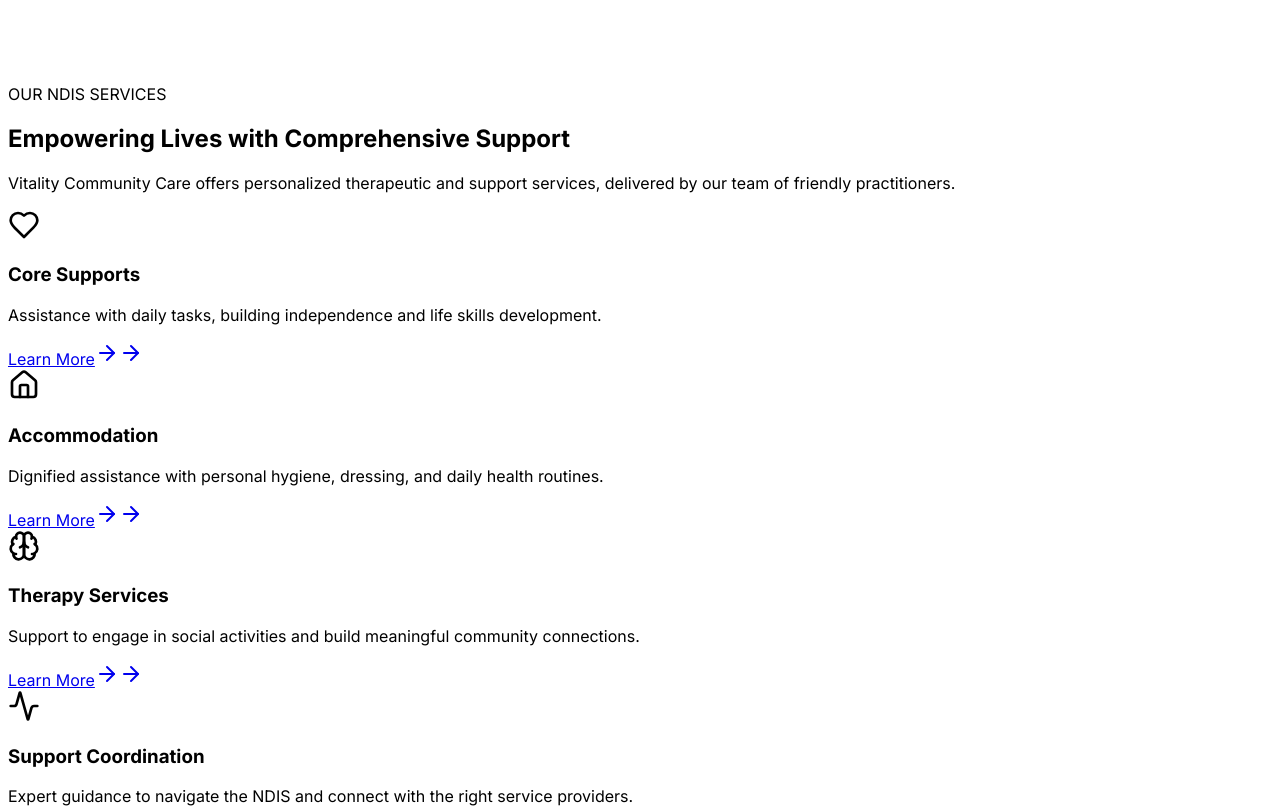
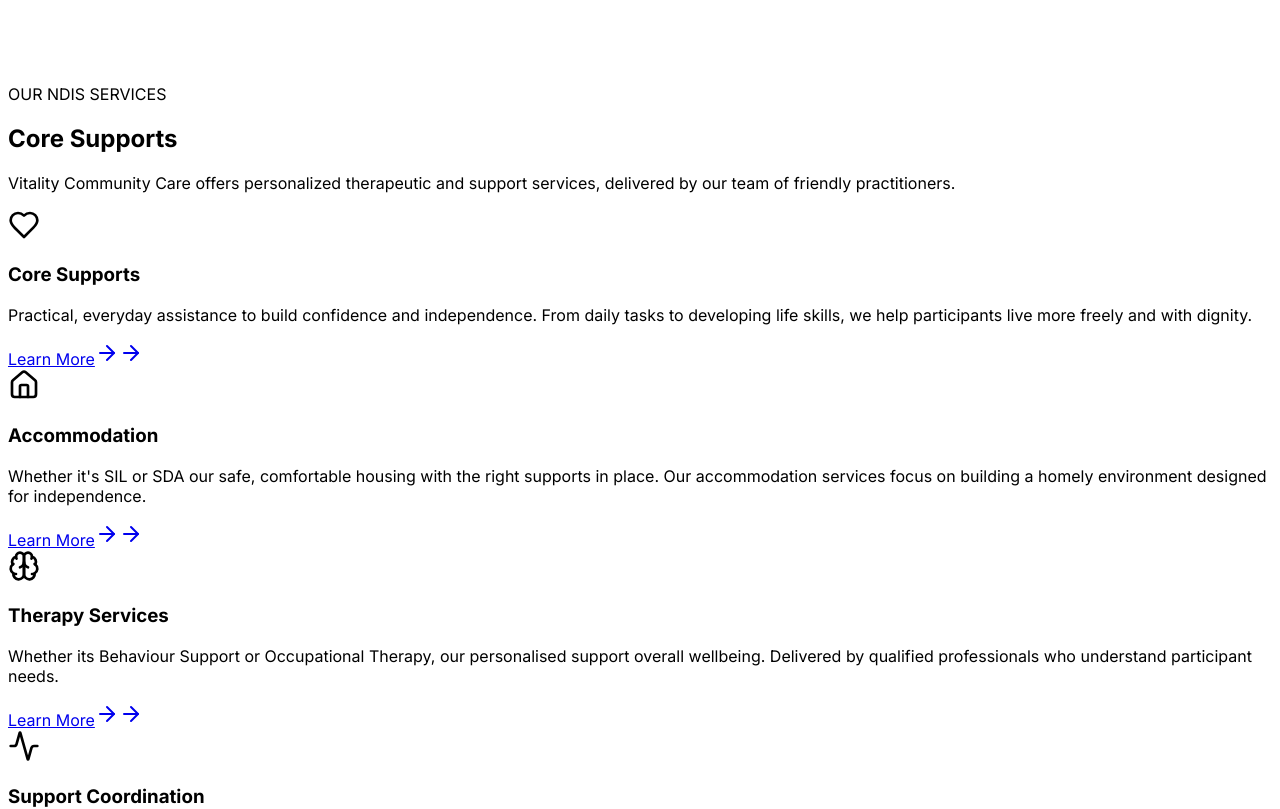
Before and after one commit to faysalabdi/VitalityCare, a React (Vite) app in the folder client/: page / in a window 1280 px wide. Shown: the part 4980-5789 px from the top of the page. Built offline with nearby package versions, Linux system fonts and the light colour scheme.

Commit message:
update servicehighlights content

```diff
--- a/client/src/components/home/ServiceHighlights.tsx
+++ b/client/src/components/home/ServiceHighlights.tsx
@@ -28,7 +28,7 @@ const ServiceHighlights = () => {
       id: "core-supports",
       title: "Core Supports",
       slug: "core-supports",
-      shortDescription: "Assistance with daily tasks, building independence and life skills development.",
+      shortDescription: "Practical, everyday assistance to build confidence and independence. From daily tasks to developing life skills, we help participants live more freely and with dignity.",
       color: "green",
       icon: <Heart size={32} />
     },
@@ -36,7 +36,7 @@ const ServiceHighlights = () => {
       id: "accommodation",
       title: "Accommodation",
       slug: "accommodation",
-      shortDescription: "Dignified assistance with personal hygiene, dressing, and daily health routines.",
+      shortDescription: "Whether it's SIL or SDA our safe, comfortable housing with the right supports in place. Our accommodation services focus on building a homely environment designed for independence.",
       color: "blue",
       icon: <Home size={32} />
     },
@@ -44,7 +44,7 @@ const ServiceHighlights = () => {
       id: "therapy-services",
       title: "Therapy Services",
       slug: "therapy-services",
-      shortDescription: "Support to engage in social activities and build meaningful community connections.",
+      shortDescription: "Whether its Behaviour Support or Occupational Therapy, our personalised support overall wellbeing. Delivered by qualified professionals who understand participant needs.",
       color: "green",
       icon: <Brain size={32} />
     },
@@ -52,7 +52,7 @@ const ServiceHighlights = () => {
       id: "support-coordination",
       title: "Support Coordination",
       slug: "support-coordination",
-      shortDescription: "Expert guidance to navigate the NDIS and connect with the right service providers.",
+      shortDescription: "Clear guidance through the NDIS. Our Support Coordinators connect participants with the right services, simplify the process, and ensure every plan is used to its full potential.",
       color: "green",
       icon: <Activity size={32} />
     }
@@ -92,7 +92,7 @@ const ServiceHighlights = () => {
           className="text-center mb-12"
         >
           <span className="text-[hsl(var(--vitality-green))] font-medium uppercase tracking-wider">OUR NDIS SERVICES</span>
-          <h2 className="text-3xl md:text-4xl font-bold text-[hsl(var(--neutral-dark))] mt-3 mb-6">Empowering Lives with Comprehensive Support</h2>
+          <h2 className="text-3xl md:text-4xl font-bold text-[hsl(var(--neutral-dark))] mt-3 mb-6">Core Supports</h2>
           <p className="text-lg text-[hsl(var(--neutral-dark))] max-w-3xl mx-auto opacity-80">
             Vitality Community Care offers personalized therapeutic and support services, delivered by our team of friendly practitioners.
           </p>
@@ -109,10 +109,10 @@ const ServiceHighlights = () => {
             <motion.div
               key={service.id}
               id={service.slug}
-              className="bg-white rounded-xl overflow-hidden shadow-lg transition-all hover:shadow-xl hover:-translate-y-1"
+              className="bg-white rounded-xl overflow-hidden shadow-lg transition-all hover:shadow-xl hover:-translate-y-1 flex flex-col h-full"
               variants={item}
             >
-              <div className="p-6 text-center">
+              <div className="p-6 text-center flex flex-col h-full">
                 {/* Circular icon container */}
                 <div className="mx-auto mb-6">
                   <div className={`w-20 h-20 rounded-full bg-[hsl(var(--vitality-${service.color}-10))] flex items-center justify-center text-[hsl(var(--vitality-${service.color}))] mx-auto`}>
@@ -121,11 +121,11 @@ const ServiceHighlights = () => {
                 </div>
 
                 <h3 className="text-xl font-semibold text-[hsl(var(--neutral-dark))] mb-3">{service.title}</h3>
-                <p className="text-[hsl(var(--neutral-dark))] mb-6 opacity-80">{service.shortDescription}</p>
+                <p className="text-[hsl(var(--neutral-dark))] mb-6 opacity-80 flex-grow">{service.shortDescription}</p>
                 <ServicePageButton
                   serviceId={service.id}
                   variant="link"
-                  className={`text-[hsl(var(--vitality-${service.color}))] font-medium p-0 flex items-center group mx-auto`}
+                  className={`text-[hsl(var(--vitality-${service.color}))] font-medium p-0 flex items-center group mx-auto mt-auto`}
                 >
                   Learn More
                   <ArrowRight className="h-4 w-4 ml-2 transition-transform group-hover:translate-x-1" />
```
